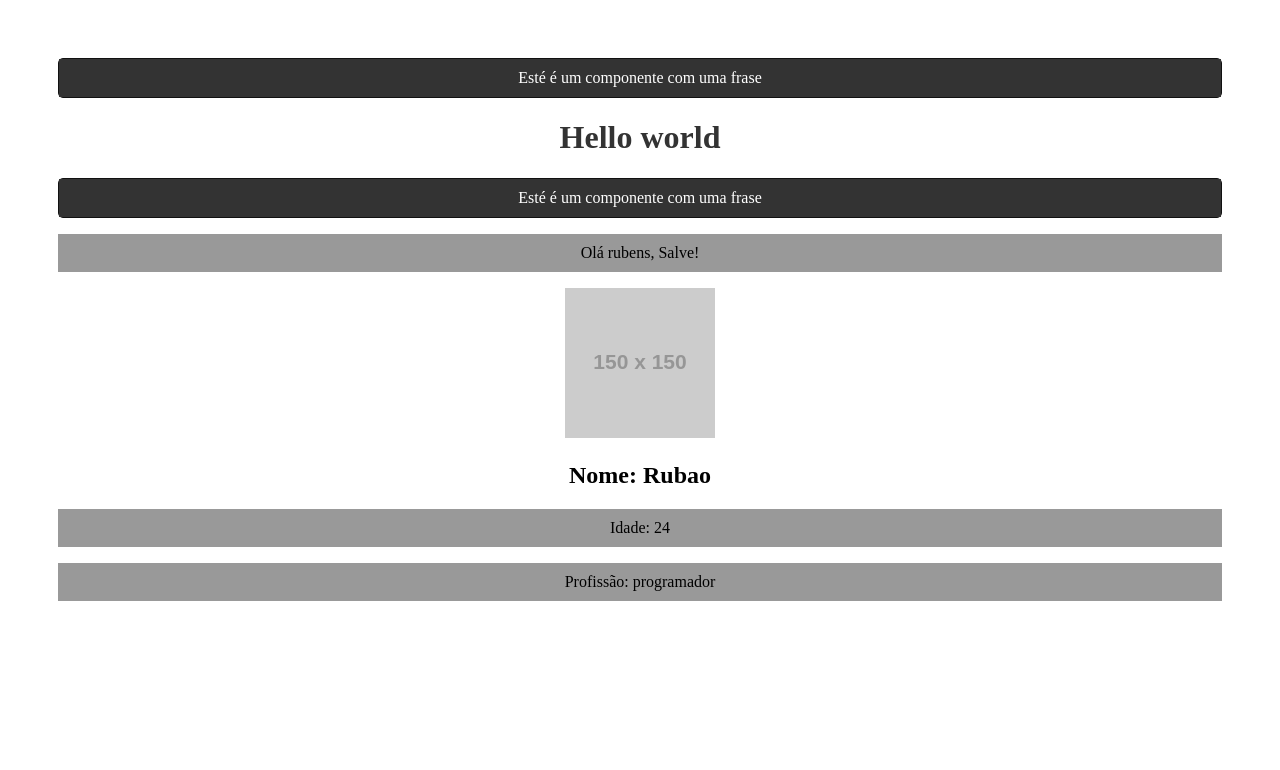
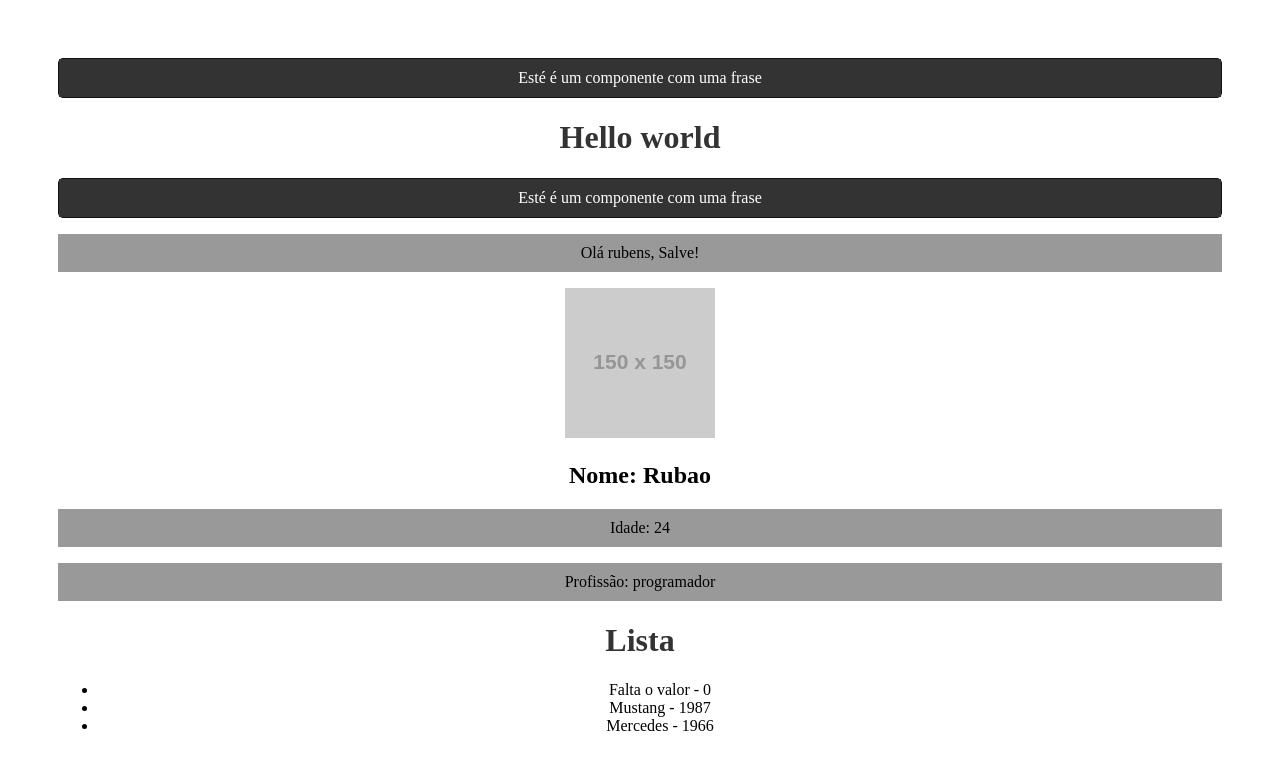
Before and after one commit to RubensLFerreira/my-project, a React (Create React App) app: page / in a window 1280 px wide. Shown: the top 770 px of the page. Built offline with nearby package versions, Linux system fonts and the light colour scheme.

Commit message:
Aprendendo a usar o defaultProps, fragments e PropTypes
Nesta aula foi ensinado como usar o tornar obrigatório o tipo de dado passado usando PropTypes. Aprendi como usar o defaultProps pra informações padrões, entre outros.

```diff
--- a/src/App.js
+++ b/src/App.js
@@ -4,6 +4,7 @@
 import SayMyName from './components/SayMyName';
 import Pessoa from './components/Pessoa'
 import Frases from './components/Frases'
+import List from './components/List'
 
 function App() {
 
@@ -13,6 +14,7 @@
       <Frases />
       <SayMyName name="rubens"/>
       <Pessoa foto="https://via.placeholder.com/150" nome="Rubao" idade="24" profissao="programador"/>
+      <List />
     </div>
   )
 }
--- /dev/null
+++ b/src/components/Item.js
@@ -0,0 +1,21 @@
+import PropTypes from 'prop-types'
+
+function Item({marca, ano_lancamento}){
+  return (
+      <>
+        <li>{marca} - {ano_lancamento}</li>
+      </>
+  )
+}
+
+Item.propTypes = {
+  marca: PropTypes.string.isRequired,
+  ano_lancamento: PropTypes.number
+}
+
+Item.defaultProps = {
+  marca: 'Falta o valor',
+  ano_lancamento: 0
+}
+
+export default Item
--- /dev/null
+++ b/src/components/List.js
@@ -0,0 +1,16 @@
+import Item from './Item'
+
+function List() {
+  return(
+    <>
+    <h1>Lista</h1>
+      <ul>
+        <Item />
+        <Item marca='Mustang' ano_lancamento={1987}/>
+        <Item marca='Mercedes' ano_lancamento={1966}/>
+      </ul>
+    </>
+  )
+}
+
+export default List
--- a/src/index.css
+++ b/src/index.css
@@ -1,5 +1,6 @@
 body {
   padding: 50px;
+  padding-bottom: 500px;
   background-color: #fff;
 }
 
```
